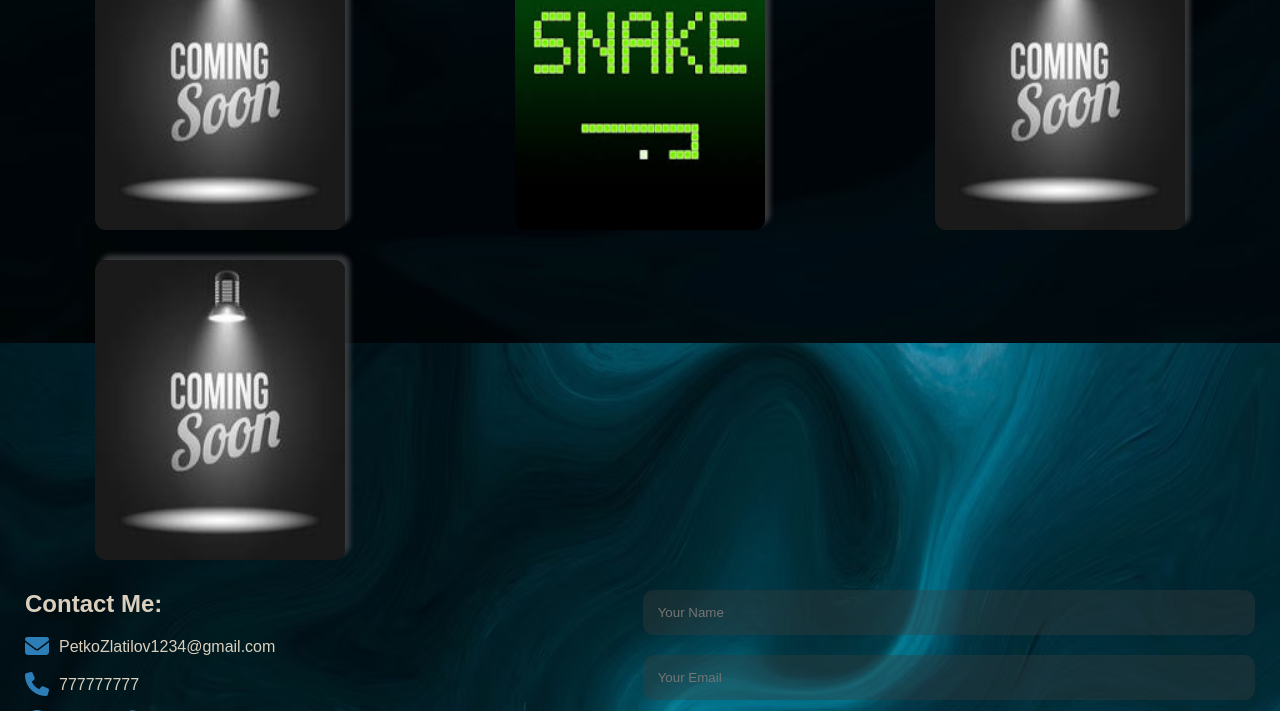
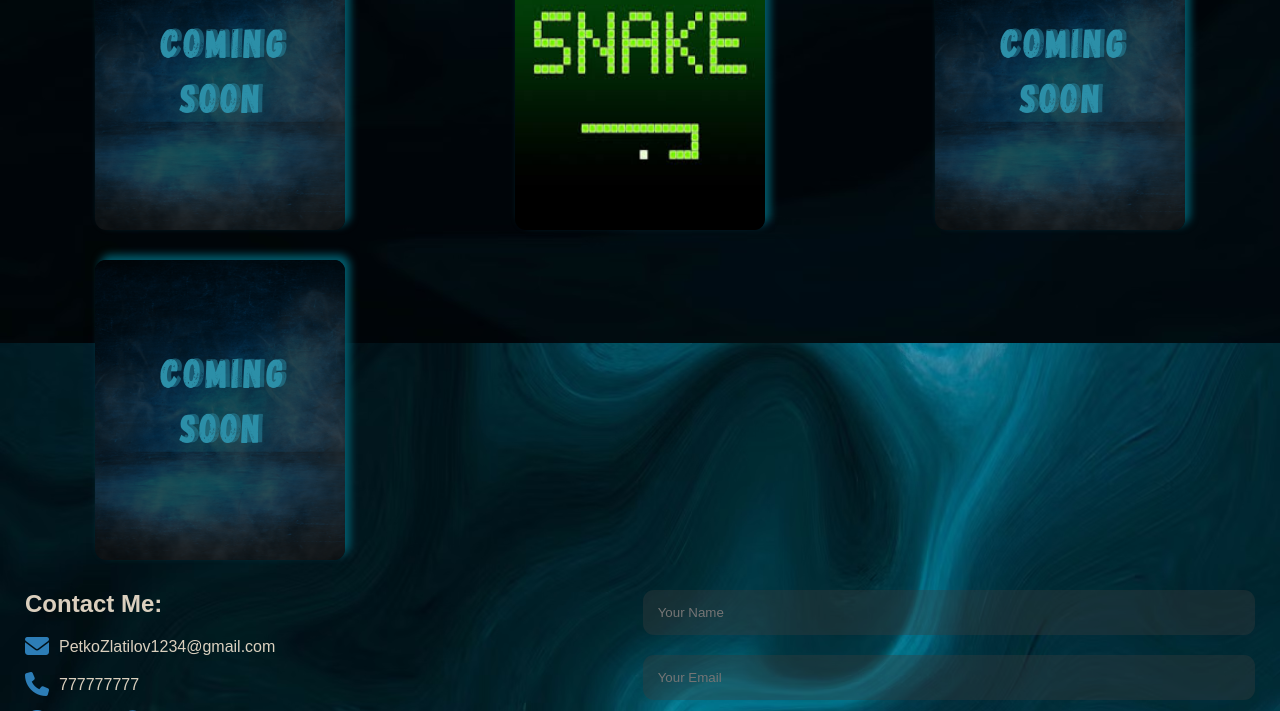
Before and after one commit to Petkov-Petko/resume, a plain HTML site: page index.html in a window 1280 px wide. Shown: the part 937-1648 px from the top of the page. Drawn offline with Linux system fonts and the light colour scheme; a web font is replaced by a local one.

Commit message:
updated shadow and photo on images

```diff
--- a/index.html
+++ b/index.html
@@ -76,7 +76,7 @@
           <h3>Projects:</h3>
           <div class="projects">
             <div class="work">
-              <a href=""><img src="images/images.jpg" alt="" /></a>
+              <a href=""><img src="images/Coming Soon (2).png" alt="" /></a>
             </div>
             <div class="work">
               <img src="images/images (1).jpg" alt="" />
@@ -98,10 +98,10 @@
               </div>
             </div>
             <div class="work">
-              <a href=""><img src="images/images.jpg" alt="" /></a>
+              <a href=""><img src="images/Coming Soon (2).png" alt="" /></a>
             </div>
             <div class="work">
-              <a href=""><img src="images/images.jpg" alt="" /></a>
+              <a href=""><img src="images/Coming Soon (2).png" alt="" /></a>
             </div>
           </div>
         </div>
--- a/style.css
+++ b/style.css
@@ -61,6 +61,7 @@ header p {
   top: 0;
   left: 0;
   padding-top: 22px;
+  z-index: 1000;  /* Показва се пред др. ел. */
 }
 
 .navbar ul {
@@ -124,7 +125,7 @@ main {
   width: 100%;
   height: 300px;
   width: 250px;
-  box-shadow: 5px -5px 5px rgba(81, 81, 82, 0.671);
+  box-shadow: 5px -5px 9px rgb(1,92,109);
   border-radius: 11px;
   display: block;
 }
```
Also changed, not shown: images/Coming Soon (2).png (added), images/SL-070720-32260-33.jpg (added).
